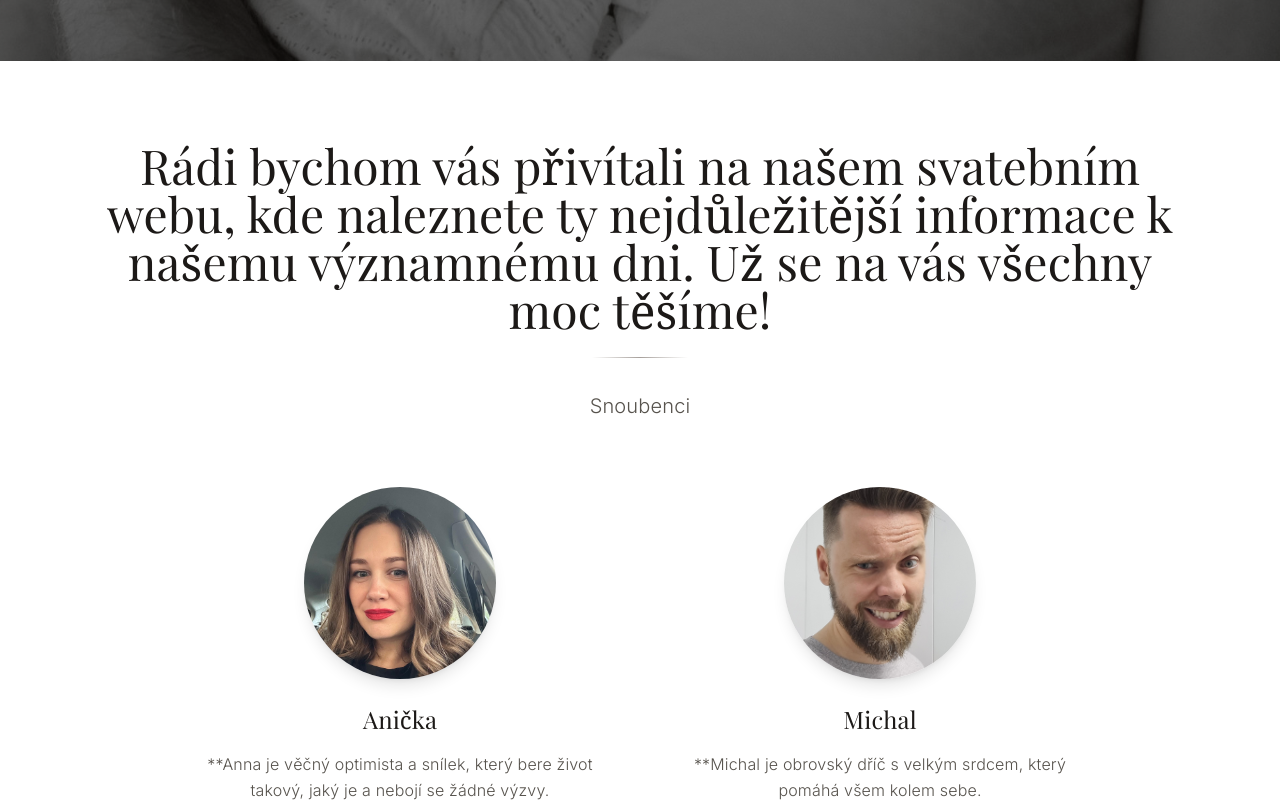
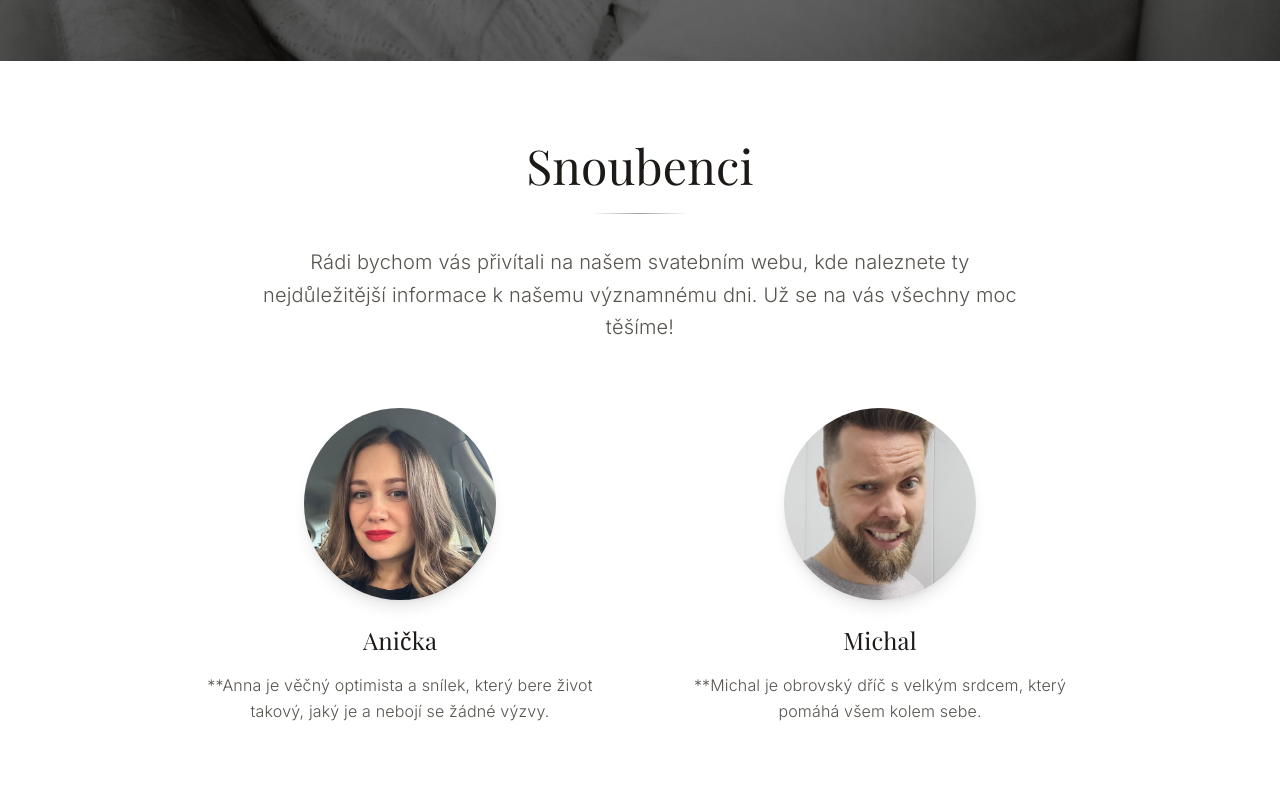
Before and after one commit to SpdVpr/svatebni-web, a Next.js app: page / in a window 1280 px wide. Shown: the part 1051-1860 px from the top of the page. Built offline with nearby package versions, Linux system fonts and the light colour scheme; a web font is replaced by a local one.

Commit message:
Swap titles back and expand 'Místo našich snů' section to full width

```diff
--- a/src/app/page.tsx
+++ b/src/app/page.tsx
@@ -259,10 +259,10 @@ export default function WeddingPage() {
       <section id="snoubenci" className="py-20 bg-white">
         <div className="max-w-6xl mx-auto px-6">
           <div className="text-center mb-16">
-            <h2 className="text-4xl md:text-5xl font-serif font-light text-stone-900 mb-6">Rádi bychom vás přivítali na našem svatebním webu, kde naleznete ty nejdůležitější informace k našemu významnému dni. Už se na vás všechny moc těšíme!</h2>
+            <h2 className="text-4xl md:text-5xl font-serif font-light text-stone-900 mb-6">Snoubenci</h2>
             <div className="w-24 h-px bg-gradient-to-r from-transparent via-stone-400 to-transparent mx-auto mb-8"></div>
             <p className="text-xl text-stone-600 leading-relaxed max-w-3xl mx-auto">
-              Snoubenci
+              Rádi bychom vás přivítali na našem svatebním webu, kde naleznete ty nejdůležitější informace k našemu významnému dni. Už se na vás všechny moc těšíme!
             </p>
           </div>
 
@@ -655,10 +655,8 @@ export default function WeddingPage() {
               </div>
 
               {/* Obsah banneru */}
-              <div className="relative z-10 p-12 md:p-16 text-white">
-                <div className="grid grid-cols-1 lg:grid-cols-2 gap-12 items-center">
-                  {/* Levá strana - text */}
-                  <div>
+              <div className="relative z-10 p-12 md:p-16 text-white text-center">
+                <div className="max-w-4xl mx-auto">
                   <h3 className="text-3xl md:text-4xl font-serif font-light mb-8 tracking-wide">
                     Místo našich snů
                   </h3>
@@ -667,9 +665,6 @@ export default function WeddingPage() {
                       Toto místo jsme objevili náhodou. Míša sem vzal Aničku na narozeninový pobyt a při té příležitosti jsme zjistili, že tu dělají i svatby. Domluvili jsme se tedy přímo na místě na ukázku svatebních prostor. Okouzlila nás historická sýpka, stylové ubytování pro svatebčany a špičková gastronomie, která je pro nás jedno z hlavních kriterií. Do místa jsme se zamilovali, dál už nic nehledali a za pár měsíců podepsali rezervační smlouvu a začali řešit náš vysněný den D.
                     </p>
                   </div>
-                  </div>
-
-
                 </div>
               </div>
             </div>
```
Lines whose indentation alone changed are shown as unchanged.
